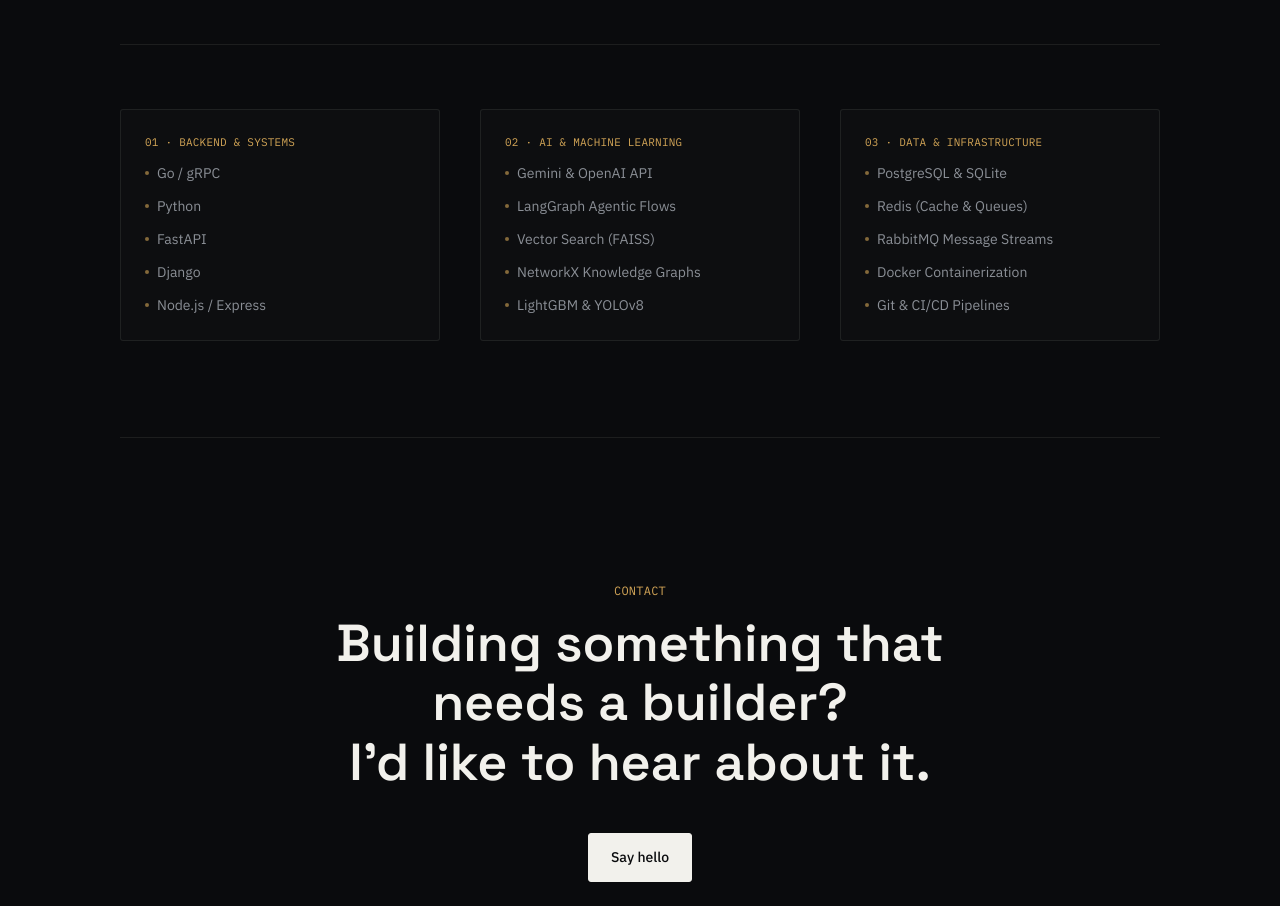
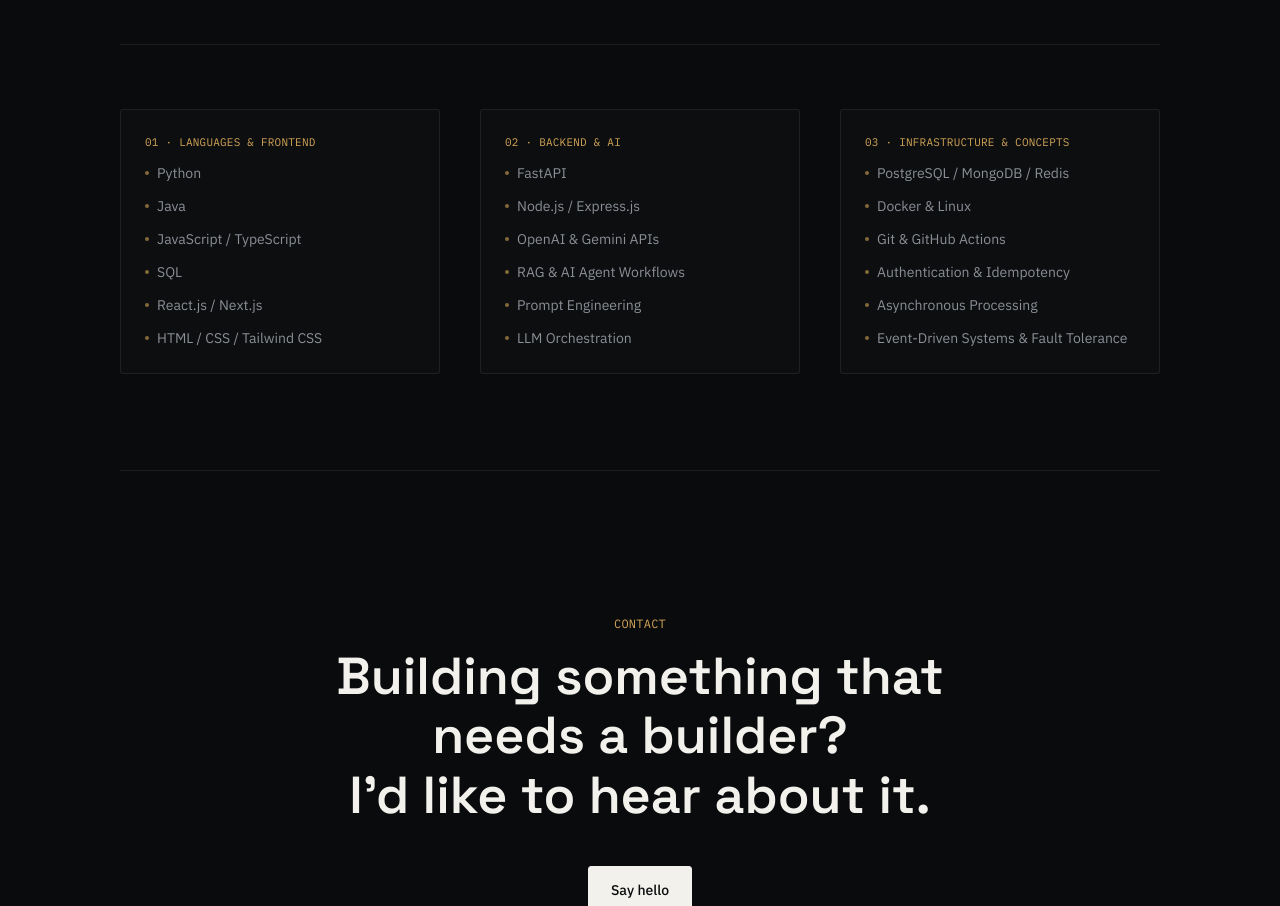
Before and after one commit to Rarebuffalo/krishna-portfolio, a Next.js app: page / in a window 1280 px wide. Shown: the part 5234-6140 px from the top of the page. Built offline with nearby package versions, Linux system fonts and the light colour scheme.

Commit message:
ui: replace tech competencies matrix with custom languages, frontend, backend, AI, database, tools, and concepts

```diff
--- a/src/components/TechMatrix.tsx
+++ b/src/components/TechMatrix.tsx
@@ -5,16 +5,37 @@
 export default function TechMatrix() {
   const categories = [
     {
-      title: "Backend & Systems",
-      skills: ["Go / gRPC", "Python", "FastAPI", "Django", "Node.js / Express"],
+      title: "Languages & Frontend",
+      skills: [
+        "Python",
+        "Java",
+        "JavaScript / TypeScript",
+        "SQL",
+        "React.js / Next.js",
+        "HTML / CSS / Tailwind CSS"
+      ],
     },
     {
-      title: "AI & Machine Learning",
-      skills: ["Gemini & OpenAI API", "LangGraph Agentic Flows", "Vector Search (FAISS)", "NetworkX Knowledge Graphs", "LightGBM & YOLOv8"],
+      title: "Backend & AI",
+      skills: [
+        "FastAPI",
+        "Node.js / Express.js",
+        "OpenAI & Gemini APIs",
+        "RAG & AI Agent Workflows",
+        "Prompt Engineering",
+        "LLM Orchestration"
+      ],
     },
     {
-      title: "Data & Infrastructure",
-      skills: ["PostgreSQL & SQLite", "Redis (Cache & Queues)", "RabbitMQ Message Streams", "Docker Containerization", "Git & CI/CD Pipelines"],
+      title: "Infrastructure & Concepts",
+      skills: [
+        "PostgreSQL / MongoDB / Redis",
+        "Docker & Linux",
+        "Git & GitHub Actions",
+        "Authentication & Idempotency",
+        "Asynchronous Processing",
+        "Event-Driven Systems & Fault Tolerance"
+      ],
     },
   ];
 
```
